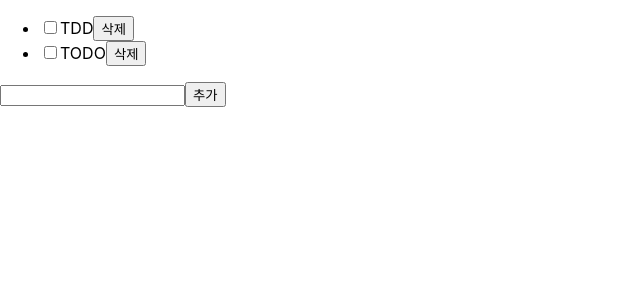
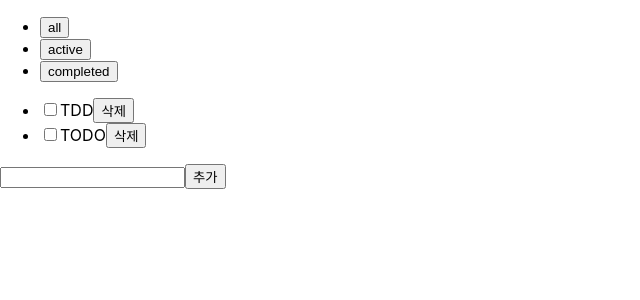
Before and after one commit to hyunjoogo/tdd-todo-example, a React (Create React App) app: page / in a window 1280 px wide. Shown: the top 300 px of the page, without its empty margins (0-640 px from the left). Built offline with nearby package versions, Linux system fonts and the light colour scheme.

Commit message:
필터 기능 추가

```diff
--- a/src/App.tsx
+++ b/src/App.tsx
@@ -1,11 +1,20 @@
-import React from "react";
+import React, { useState } from "react";
 import "./App.css";
 import TodoList from "./components/TodoList";
+import Header from "./components/Header";
 
+const filters = ["all", "active", "completed"];
 function App() {
+  const [selectedFilter, setSelectedFilter] = useState(filters[0]);
+
   return (
     <>
-      <TodoList />
+      <Header
+        filters={filters}
+        selectedFilter={selectedFilter}
+        changeFilter={setSelectedFilter}
+      />
+      <TodoList filter={selectedFilter} />
     </>
   );
 }
--- /dev/null
+++ b/src/components/Header.tsx
@@ -0,0 +1,20 @@
+import React from "react";
+
+type HeaderProps = {
+  filters: string[];
+  selectedFilter: string;
+  changeFilter: React.Dispatch<React.SetStateAction<string>>;
+};
+function Header({ filters, selectedFilter, changeFilter }: HeaderProps) {
+  return (
+    <ul>
+      {filters.map((filter) => (
+        <li key={filter}>
+          <button onClick={() => changeFilter(filter)}>{filter}</button>
+        </li>
+      ))}
+    </ul>
+  );
+}
+
+export default Header;
--- a/src/components/TodoList.tsx
+++ b/src/components/TodoList.tsx
@@ -8,7 +8,11 @@ export type Todo = {
   status: "active" | "completed";
 };
 
-const TodoList = () => {
+type TodoListProps = {
+  filter: string;
+};
+
+const TodoList = ({ filter }: TodoListProps) => {
   const [todos, setTodos] = useState<Todo[]>([
     { id: "234", text: "TDD", status: "active" },
     { id: "345", text: "TODO", status: "active" },
@@ -20,10 +24,12 @@ const TodoList = () => {
   const handleDelete = (deleted: Todo) =>
     setTodos(todos.filter((item) => item.id === deleted.id));
 
+  const filteredTodos = filterTodo(filter, todos);
+
   return (
     <section>
       <ul>
-        {todos.map((todo) => (
+        {filteredTodos.map((todo) => (
           <TodoItem
             todo={todo}
             key={todo.id}
@@ -38,3 +44,10 @@ const TodoList = () => {
 };
 
 export default TodoList;
+
+function filterTodo(filter: string, todos: Todo[]) {
+  if (filter === "all") {
+    return todos;
+  }
+  return todos.filter((todo) => todo.status === filter);
+}
```
Also changed, not shown: 2 other files (tests, documents, lock files or other folders).
